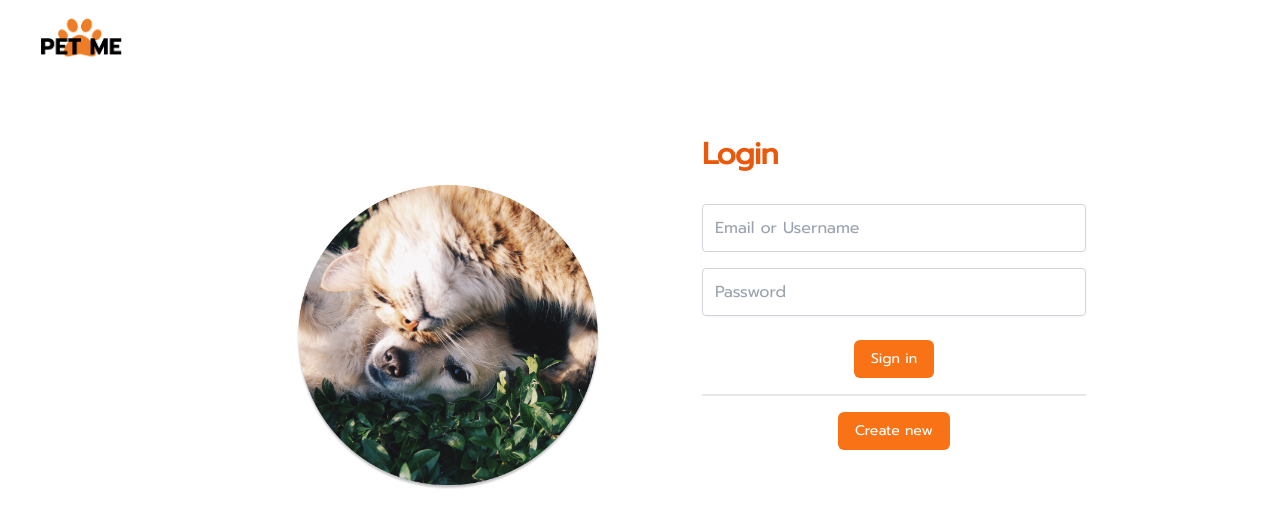
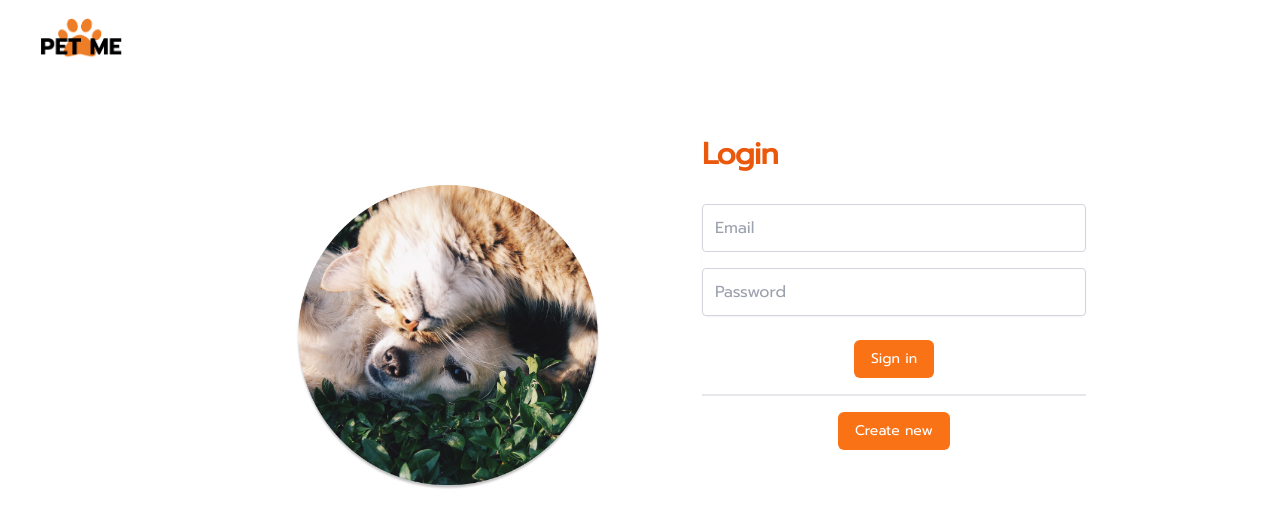
Before and after one commit to catmellowz/Personal_Project, a React (Create React App) app: page /login in a window 1280 px wide. Shown: the top 528 px of the page. Built offline with nearby package versions, Linux system fonts and the light colour scheme; no server answers.

Commit message:
add service

```diff
--- /dev/null
+++ b/src/components/Admin/Admin.js
@@ -0,0 +1,3 @@
+export default function Admin() {
+  return <div></div>;
+}
--- a/src/components/Login/LoginForm.js
+++ b/src/components/Login/LoginForm.js
@@ -6,7 +6,7 @@ import Button from '../Button';
 import useAuth from '../../hooks/useAuth';
 
 export default function LoginForm() {
-  const [emailOrUsername, setEmailOrUsername] = useState('');
+  const [email, setEmail] = useState('');
   const [password, setPassword] = useState('');
 
   const { login } = useAuth();
@@ -14,7 +14,7 @@ export default function LoginForm() {
   const handleSubmitForm = async (e) => {
     try {
       e.preventDefault();
-      await login(emailOrUsername, password);
+      await login(email, password);
       toast('success login :D');
     } catch (err) {
       console.log(err);
@@ -26,11 +26,11 @@ export default function LoginForm() {
       <form className='mt-8 space-y-6' onSubmit={handleSubmitForm}>
         <div className='space-y-4 rounded-md shadow-sm'>
           <Input
-            placeholder={'Email or Username'}
+            placeholder={'Email'}
             type={'text'}
-            name={'email Or username'}
-            value={emailOrUsername}
-            onChange={(e) => setEmailOrUsername(e.target.value)}
+            name={'email'}
+            value={email}
+            onChange={(e) => setEmail(e.target.value)}
           />
           <Input
             placeholder={'Password'}
--- a/src/components/Login/RegisterContainer.js
+++ b/src/components/Login/RegisterContainer.js
@@ -9,7 +9,7 @@ import Button from '../Button';
 const initialInput = {
   firstName: '',
   lastName: '',
-  emailOrUsername: '',
+  email: '',
   password: '',
   confirmPassword: '',
 };
@@ -79,8 +79,8 @@ export default function RegisterContainer({ onClose }) {
             <Input
               placeholder={'Email or Username'}
               type={'text'}
-              name={'emailOrUsername'}
-              value={input.emailOrUsername}
+              name={'email'}
+              value={input.email}
               onChange={handleChangeInput}
             />
           </div>
--- a/src/components/Login/RegisterModal.js
+++ b/src/components/Login/RegisterModal.js
@@ -10,7 +10,7 @@ import validateRegister from '../../validators/validate-register';
 const initialInput = {
   firstName: '',
   lastName: '',
-  emailOrUsername: '',
+  email: '',
   password: '',
   confirmPassword: '',
 };
@@ -90,8 +90,8 @@ export default function RegisterModal({ onClose }) {
                 <Input
                   placeholder={'Email or Username'}
                   type={'text'}
-                  name={'emailOrUsername'}
-                  value={input.emailOrUsername}
+                  name={'email'}
+                  value={input.email}
                   onChange={handleChangeInput}
                 />
               </div>
--- a/src/contexts/AuthContext.js
+++ b/src/contexts/AuthContext.js
@@ -28,8 +28,8 @@ export default function AuthContextProvider({ children }) {
     }
   }, []);
 
-  const login = async (emailOrUsername, password) => {
-    const res = await authApi.login({ emailOrUsername, password });
+  const login = async (email, password) => {
+    const res = await authApi.login({ email, password });
     setAccessToken(res.data.accessToken);
     setAuthenticatedUser(jwtDecode(res.data.accessToken));
     //setAuthenticatedUser(true));
--- a/src/pages/AdminPage.js
+++ b/src/pages/AdminPage.js
@@ -1,3 +1,9 @@
+import Admin from '../components/Admin/Admin';
+
 export default function AdminPage() {
-  return <div>Admin Page</div>;
+  return (
+    <div>
+      <Admin />
+    </div>
+  );
 }
--- a/src/routes/Router.js
+++ b/src/routes/Router.js
@@ -9,6 +9,7 @@ import ServicePage from '../pages/ServicePage';
 import CartPage from '../pages/CartPage';
 import Paymentpage from '../pages/PaymentPage';
 import OrderHistory from '../pages/OrderHistory';
+import AdminPage from '../pages/AdminPage';
 import RedirectAuth from '../auth/RedirectAuth';
 import ProtectedRoute from '../auth/ProtectedRoute';
 
@@ -57,6 +58,7 @@ const router = createBrowserRouter([
       </ProtectedRoute>
     ),
   },
+  { path: '/admin', element: <AdminPage /> },
 ]);
 
 export default function Router() {
--- a/src/validators/validate-register.js
+++ b/src/validators/validate-register.js
@@ -7,12 +7,9 @@ const registerSchema = Joi.object({
   lastName: Joi.string().trim().required().messages({
     'string.empty': 'last name is required',
   }),
-  emailOrUsername: Joi.alternatives()
-    .try(Joi.string().email({ tlds: false }), Joi.string())
-    .messages({
-      'alternatives.match':
-        'must be valid email address or modile number',
-    }),
+  email: Joi.string().email({ tlds: false }).messages({
+    'string.empty': 'email is required',
+  }),
   password: Joi.string()
     .alphanum()
     .min(6)
```
Also changed, not shown: src/components/Home/AdminNav.js (added).
